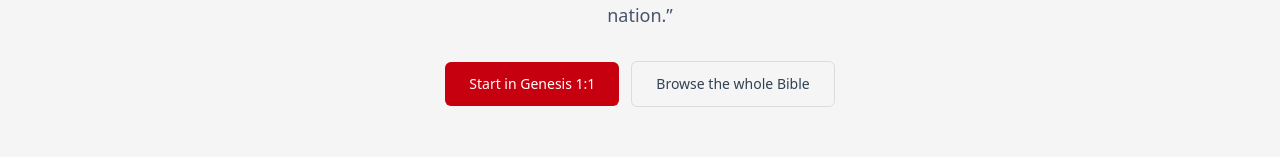
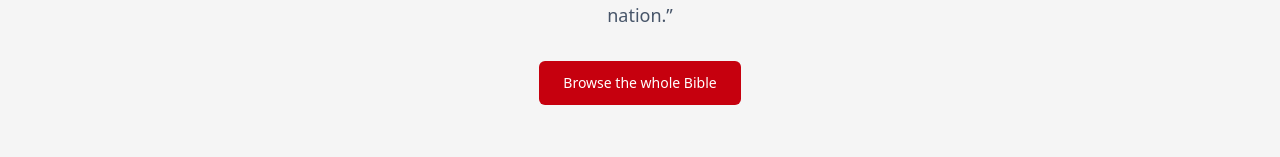
Before and after one commit to trentcornwell/everyverse, a Next.js app: page / in a window 1280 px wide. Shown: the part 362-519 px from the top of the page. Built offline with nearby package versions, Linux system fonts and the light colour scheme.

Commit message:
Remove Start in Genesis 1:1 hero button
Left Browse the whole Bible as the sole hero CTA, promoted to the primary accent-filled style.

```diff
--- a/app/page.tsx
+++ b/app/page.tsx
@@ -37,14 +37,8 @@ export default function HomePage() {
           </p>
           <div className="mt-8 flex flex-col items-center justify-center gap-3 sm:flex-row">
             <Link
-              href="/verse/genesis/1/1"
+              href="/bible"
               className="rounded-md bg-accent px-6 py-3 text-sm font-medium text-white transition hover:bg-accent-hover"
-            >
-              Start in Genesis 1:1
-            </Link>
-            <Link
-              href="/bible"
-              className="rounded-md border border-canvas-border px-6 py-3 text-sm font-medium text-slate-700 transition hover:border-slate-400"
             >
               Browse the whole Bible
             </Link>
```
